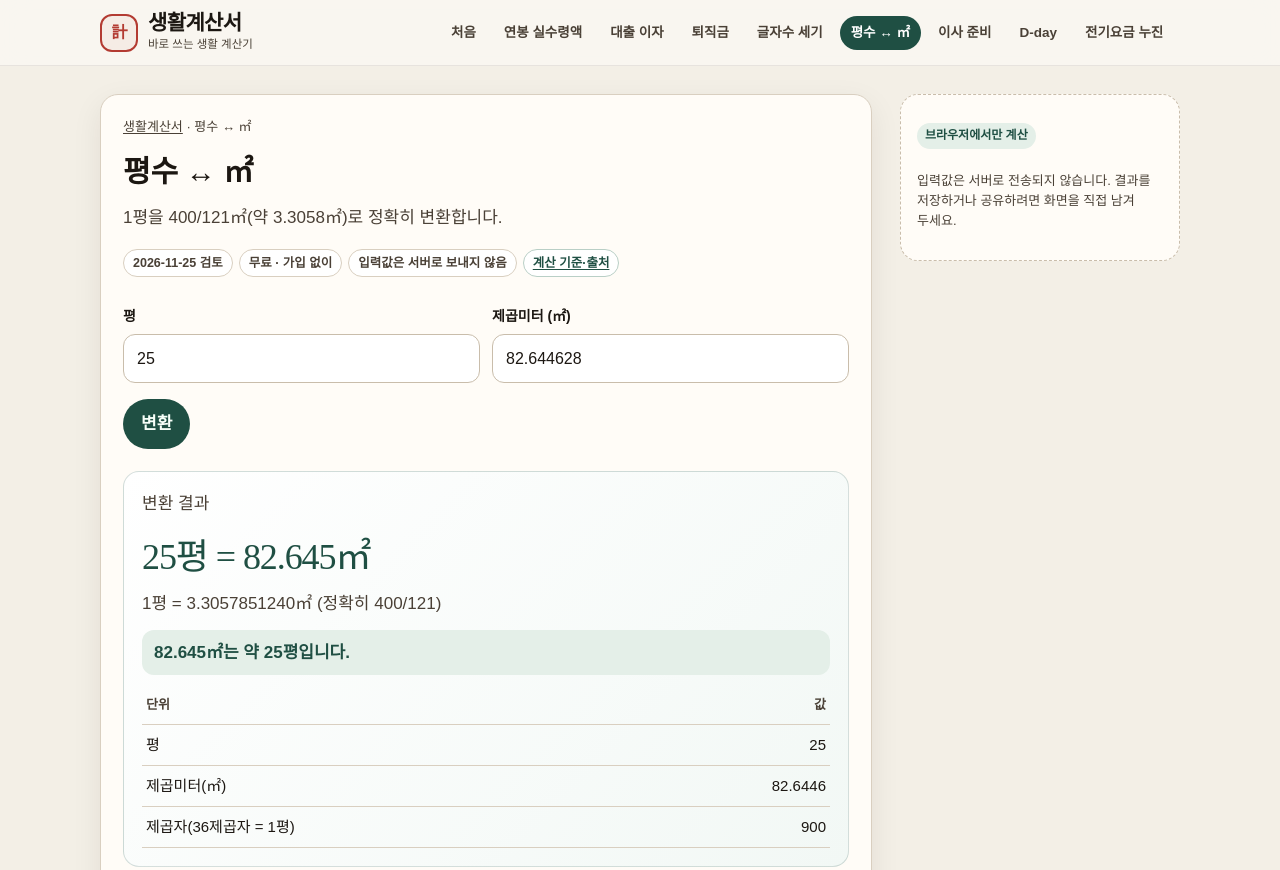
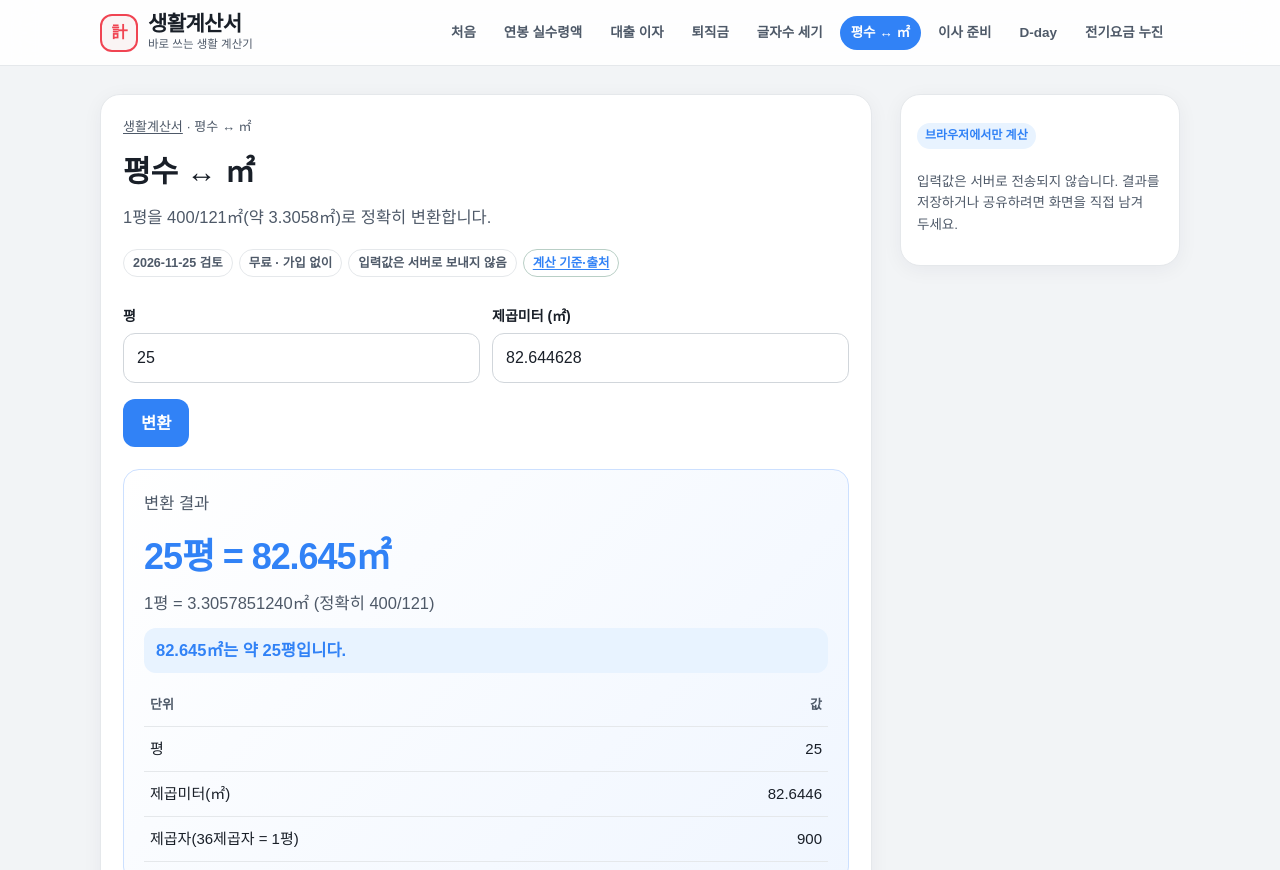
Before and after one commit to biojuho/life-calculator, a plain HTML site: page tools/area/index.html in a window 1280 px wide. Shown: the top 870 px of the page. Drawn offline with Linux system fonts and the light colour scheme; a web font is replaced by a local one.

Commit message:
style: apply Toss-style high-contrast fintech palette and sans-serif typography
Co-authored-by: OpenBot <335604065+openbotgit[bot]@users.noreply.github.com>

```diff
--- a/css/style.css
+++ b/css/style.css
@@ -1,37 +1,37 @@
 :root{
-  --paper:#f3efe6;
-  --paper2:#faf7f1;
-  --ink:#1c1712;
-  --ink2:#4a4036;
-  --rule:#d9cfc0;
-  --rule2:#c9bdab;
-  --stamp:#b33b32;
-  --stamp-soft:#f6e4e1;
-  --green:#1f4f43;
-  --green-soft:#e4efe8;
-  --gold:#c4a15a;
-  --card:#fffcf7;
-  --shadow:0 10px 30px rgba(40,30,16,.08);
-  --radius:18px;
+  --paper:#f2f4f6;
+  --paper2:#ffffff;
+  --ink:#191f28;
+  --ink2:#4e5968;
+  --rule:#e5e8eb;
+  --rule2:#d1d6db;
+  --stamp:#f04452;
+  --stamp-soft:#ffeeee;
+  --green:#3182f6;
+  --green-soft:#e8f3ff;
+  --gold:#f59f00;
+  --card:#ffffff;
+  --shadow:0 4px 20px rgba(0,27,55,.05);
+  --radius:20px;
   --max:1080px;
   --sans:"Pretendard","Apple SD Gothic Neo","Noto Sans KR",sans-serif;
-  --serif:"Gowun Batang","Nanum Myeongjo","Source Han Serif KR",serif;
+  --serif:"Pretendard","Apple SD Gothic Neo","Noto Sans KR",sans-serif;
 }
 *{box-sizing:border-box}
 html{scroll-behavior:smooth}
 body{
   margin:0;background:var(--paper);color:var(--ink);
-  font-family:var(--sans);line-height:1.6;font-size:17px;
+  font-family:var(--sans);line-height:1.6;font-size:16.5px;
   -webkit-font-smoothing:antialiased;word-break:keep-all;
 }
 a{color:var(--green);text-decoration:none}
 a:hover{text-decoration:underline}
 .wrap{max-width:var(--max);margin:0 auto;padding:0 20px}
 header.site{
-  border-bottom:1px solid rgba(28,23,18,.08);
-  background:rgba(250,247,241,.86);
-  backdrop-filter:blur(14px);
-  -webkit-backdrop-filter:blur(14px);
+  border-bottom:1px solid var(--rule);
+  background:rgba(255,255,255,.9);
+  backdrop-filter:blur(16px);
+  -webkit-backdrop-filter:blur(16px);
   position:sticky;top:0;z-index:20;
 }
 .hbar{display:flex;align-items:center;justify-content:space-between;gap:16px;padding:12px 0}
@@ -93,28 +93,29 @@ textarea{min-height:180px;resize:vertical}
 @media (max-width:560px){.row{grid-template-columns:1fr}}
 .actions{display:flex;gap:8px;flex-wrap:wrap;margin-top:16px}
 button,.btn{
-  appearance:none;border:0;background:var(--green);color:#f7fff9;font:inherit;font-weight:700;
-  padding:11px 18px;border-radius:999px;cursor:pointer;min-height:44px;transition:transform .12s,box-shadow .15s,opacity .15s;
+  appearance:none;border:0;background:var(--green);color:#ffffff;font:inherit;font-weight:700;
+  padding:11px 18px;border-radius:12px;cursor:pointer;min-height:46px;transition:background .15s,transform .12s,opacity .15s;
 }
-button:hover,.btn:hover{opacity:.95;transform:translateY(-1px)}
-button.sec,.btn.sec{background:#fff;color:var(--ink);border:1.5px solid var(--rule2)}
+button:hover,.btn:hover{background:#1b64da;transform:translateY(-1px)}
+button.sec,.btn.sec{background:#f2f4f6;color:var(--ink);border:1px solid var(--rule2)}
+button.sec:hover,.btn.sec:hover{background:#e5e8eb}
 .out{
-  margin-top:22px;border:1px solid rgba(31,79,67,.18);border-radius:16px;padding:18px;
-  background:linear-gradient(135deg,#fff 0%,#f2f8f5 100%);
+  margin-top:22px;border:1px solid #cce0ff;border-radius:16px;padding:20px;
+  background:linear-gradient(135deg,#ffffff 0%,#f0f6ff 100%);
 }
-.out .big{font-family:var(--serif);font-size:clamp(28px,5vw,36px);letter-spacing:-.03em;margin:0 0 4px;font-variant-numeric:tabular-nums;color:var(--green)}
-.out .sub{color:var(--ink2);margin:0 0 12px;font-variant-numeric:tabular-nums}
+.out .big{font-family:var(--sans);font-weight:800;font-size:clamp(28px,5vw,36px);letter-spacing:-.03em;margin:0 0 4px;font-variant-numeric:tabular-nums;color:var(--green)}
+.out .sub{color:var(--ink2);margin:0 0 12px;font-variant-numeric:tabular-nums;font-weight:500}
 table{width:100%;border-collapse:collapse;font-size:15px}
-th,td{text-align:left;padding:8px 4px;border-bottom:1px solid var(--rule)}
+th,td{text-align:left;padding:10px 6px;border-bottom:1px solid var(--rule)}
 th{color:var(--ink2);font-weight:600;font-size:13px}
 td.r,th.r{text-align:right;font-variant-numeric:tabular-nums}
-.note,footer .fine,aside .fine{font-size:13px;color:var(--ink2);line-height:1.55}
+.note,footer .fine,aside .fine{font-size:13.5px;color:var(--ink2);line-height:1.6}
 .note{margin-top:16px}
-.source{margin-top:10px;font-size:12px;color:#6b6258}
+.source{margin-top:10px;font-size:12.5px;color:#6b7684}
 aside .box, .aff-slot{
-  background:var(--card);border:1px dashed var(--rule2);border-radius:var(--radius);padding:16px;margin-bottom:14px
+  background:var(--card);border:1px solid var(--rule);border-radius:var(--radius);padding:16px;margin-bottom:14px;box-shadow:var(--shadow)
 }
-.aff-slot{background:#fffdf6}
+.aff-slot{background:#f9fafb}
 .aff-label{margin:0 0 6px;font-size:11px;font-weight:800;letter-spacing:.08em;color:var(--stamp)}
 .aff-slot p{margin:0;font-size:14px;color:var(--ink2)}
 footer.site{border-top:1px solid var(--rule);padding:28px 0 40px;color:var(--ink2);font-size:14px}
```
